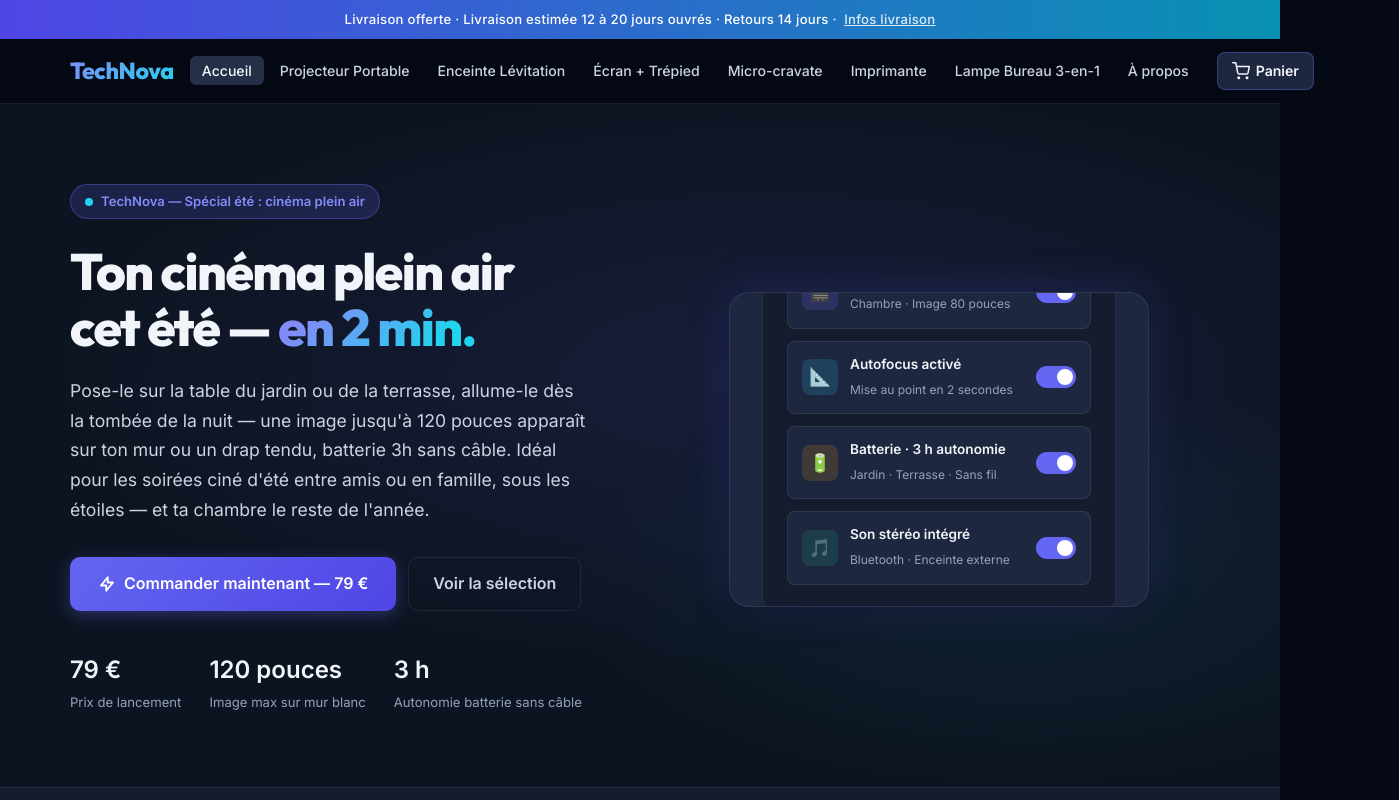
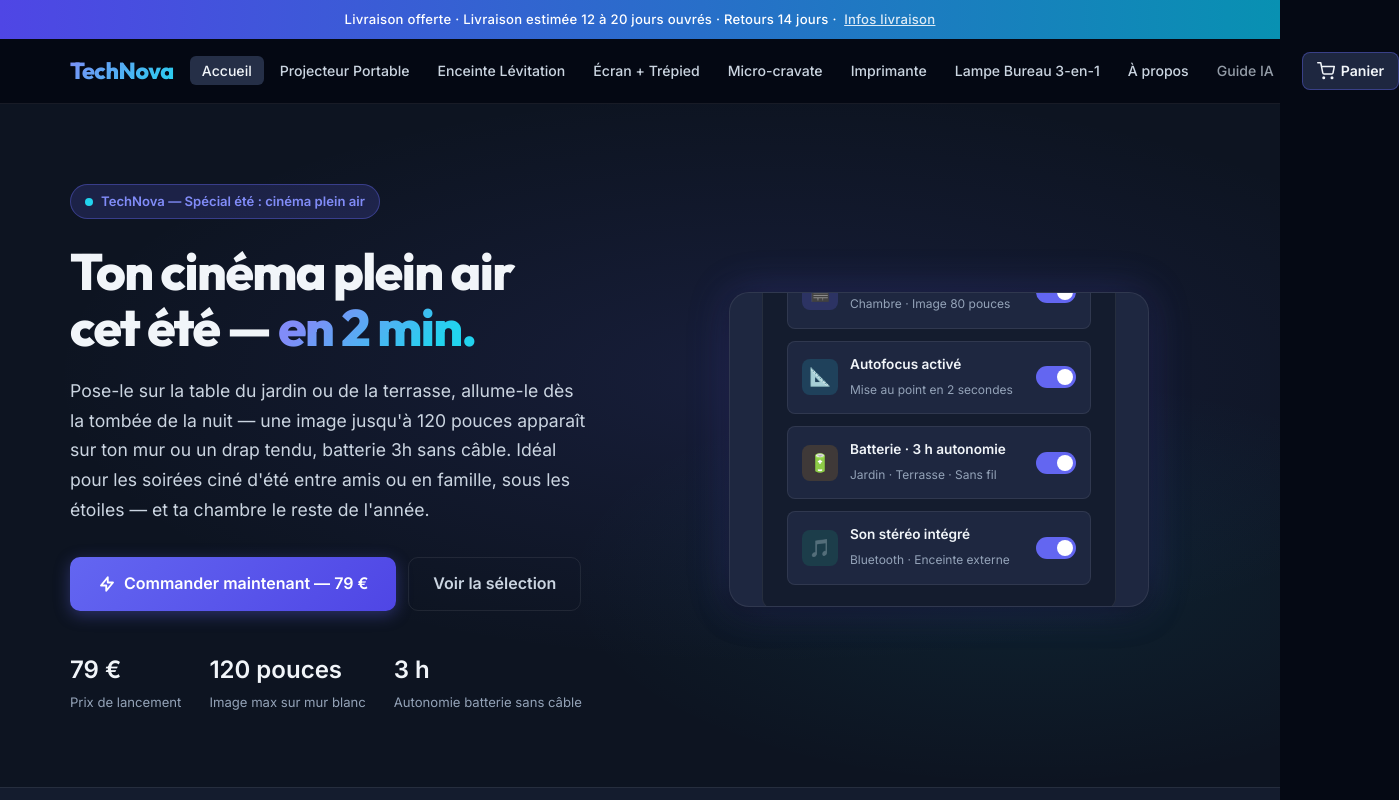
Before and after one commit to ItachiUchiha976/technova, a plain HTML site: page index.html in a window 1280 px wide. Shown: the top 800 px of the page, 1399 px wide, since content can reach past the window. Drawn offline with Linux system fonts and the light colour scheme.

Commit message:
Rend visible l'onglet Guide IA dans le header nav (deja present en footer)

```diff
--- a/index.html
+++ b/index.html
@@ -38,6 +38,7 @@
           <li><a href="produit-imprimante-thermique.html" class="nav-link">Imprimante</a></li>
           <li><a href="produit-lampe-bureau-3en1.html" class="nav-link">Lampe Bureau 3-en-1</a></li>
           <li><a href="a-propos.html" class="nav-link">&Agrave; propos</a></li>
+          <li><a href="guide-ia/" class="nav-link nav-link--secondary">Guide IA</a></li>
         </ul>
       </nav>
       <div class="header-actions">
@@ -68,6 +69,7 @@
   <a href="produit-imprimante-thermique.html">Imprimante Thermique</a>
   <a href="produit-lampe-bureau-3en1.html">Lampe de Bureau LED 3-en-1</a>
   <a href="a-propos.html">&Agrave; propos</a>
+  <a href="guide-ia/">Guide Ma&icirc;triser l'IA &mdash; 13&nbsp;&euro;</a>
   <a href="idees-cadeaux-tech-2026/">10 id&eacute;es cadeaux tech 2026</a>
   <a href="projecteur-portable-guide/">Guide d'achat projecteur</a>
   <a href="cgv.html">CGV &amp; Mentions l&eacute;gales</a>
--- a/styles.css
+++ b/styles.css
@@ -99,6 +99,8 @@
 }
 .nav-link:hover,
 .nav-link.active { color:var(--text); background:var(--dark4); }
+.nav-link--secondary { opacity:.72; }
+.nav-link--secondary:hover { opacity:1; }
 .header-actions { display:flex; align-items:center; gap:12px; }
 .cart-btn {
   display:flex; align-items:center; gap:6px;
```
